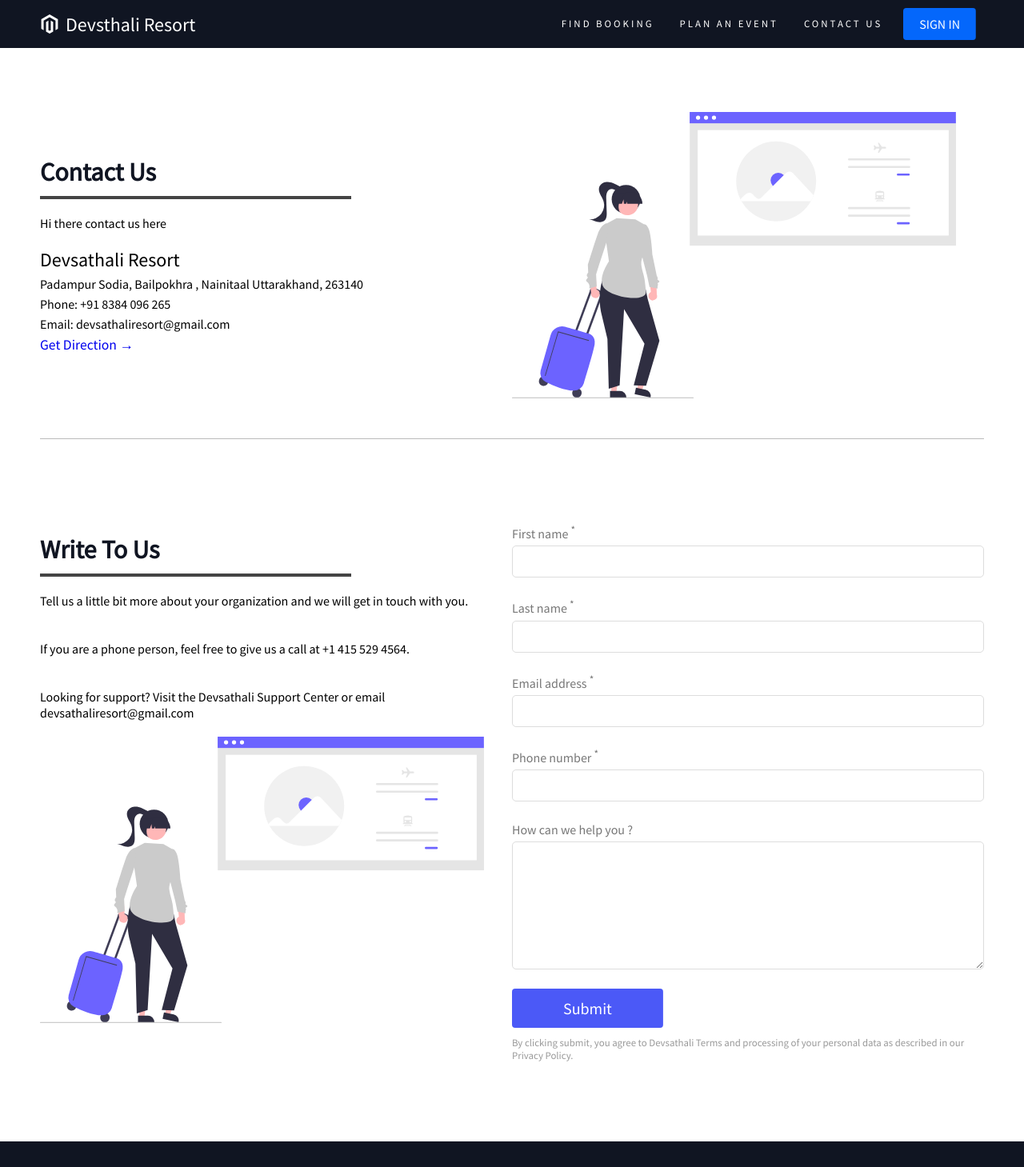
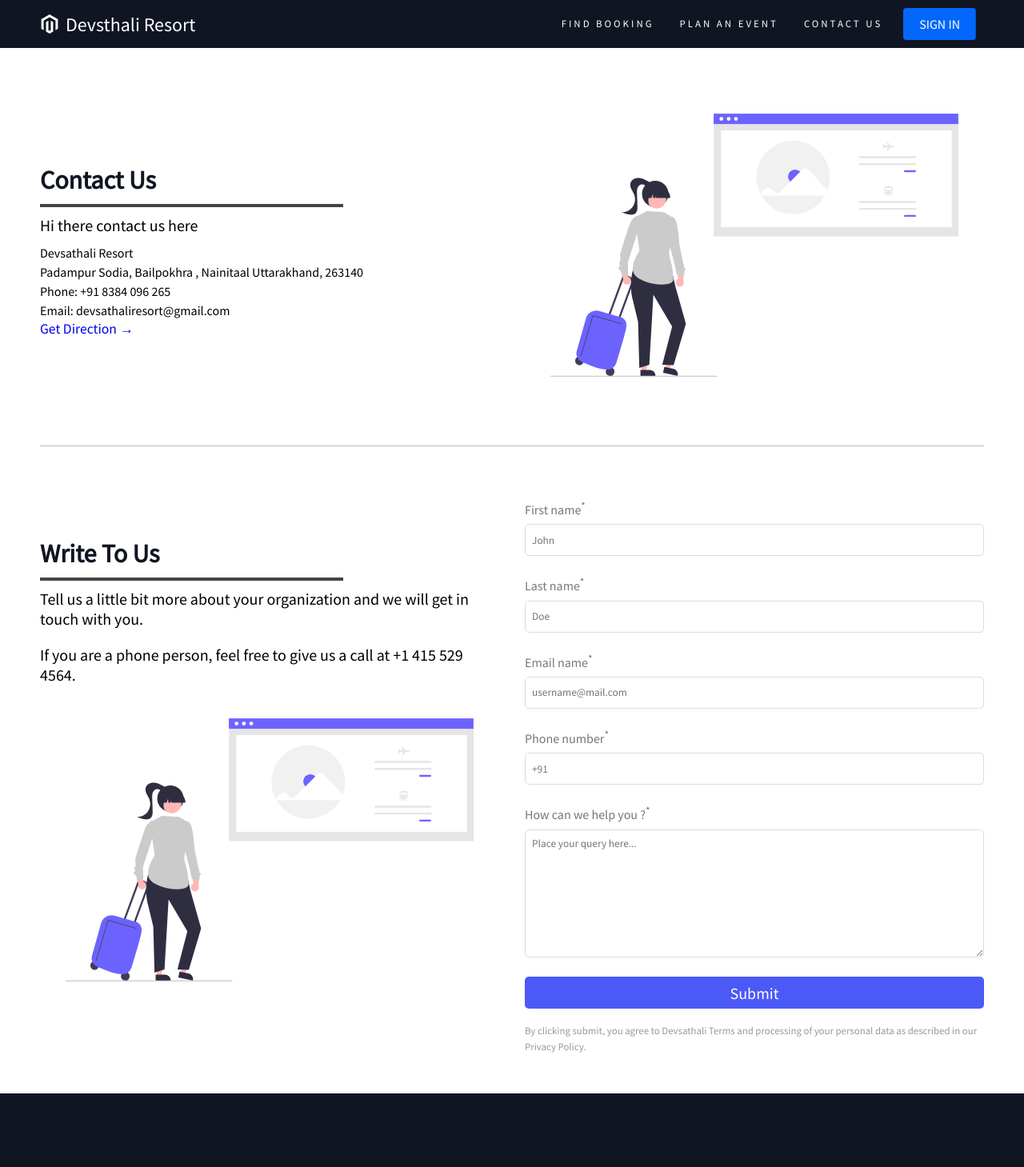
Before and after one commit to devji08/devsthali_resort, a React (Create React App) app: page /contact-us in a window 1280 px wide. Shown: the top 1459 px of the page at 80% size. Built offline with nearby package versions, Linux system fonts and the light colour scheme.

Commit message:
css modules

```diff
--- a/src/components/Carousel/Carousel.js
+++ b/src/components/Carousel/Carousel.js
@@ -1,6 +1,6 @@
 import React, {useState, useEffect, useCallback} from 'react';
 import { IoIosArrowBack, IoIosArrowForward } from 'react-icons/io'
-import './Carousel.css';
+import styles from './Carousel.module.css';
 
 const Carousel = ({slides}) => {
 
@@ -33,20 +33,20 @@ const Carousel = ({slides}) => {
     }
 
     return(
-        <div className='carousel'>
-            <IoIosArrowBack className='arrowButton left' onClick={prevSlide}/>
-            <IoIosArrowForward className='arrowButton right' onClick={nextSlide}/>
-            <div className='slideButtons'>
-                {slides.map((slide, index) => <div className='slideButtonContainer' key={index} onClick={()=>setSlide(index)}><button className ='slideButton'/></div>)}
+        <div className={styles.carousel}>
+            <IoIosArrowBack className={`${styles.arrowButton} ${styles.left}`} onClick={prevSlide}/>
+            <IoIosArrowForward className={`${styles.arrowButton} ${styles.right}`} onClick={nextSlide}/>
+            <div className={styles.slideButtons}>
+                {slides.map((slide, index) => <div className={styles.slideButtonContainer} key={index} onClick={()=>setSlide(index)}><button className ={styles.slideButton}/></div>)}
             </div>
             <ul className='slides'>
                 {slides.map((slide, index) => {
                         return (
-                            <li key = {index} className= {index === current ? 'slide active' : 'slide'} active>
-                                <img src = {slide.src} alt = {slide.alt} className='img'/>
-                                <div className='imgText'>
-                                    <h1 className='title'>{slide.title}</h1>
-                                    <h2 className='subtitle'>{slide.subtitle}</h2>
+                            <li key = {index} className= {index === current ? `${styles.slide} ${styles.active}` : styles.slide}>
+                                <img src = {slide.src} alt = {slide.alt} className={styles.img}/>
+                                <div className={styles.imgText}>
+                                    <h1 className={styles.title}>{slide.title}</h1>
+                                    <h2 className={styles.subtitle}>{slide.subtitle}</h2>
                                 </div>
                             </li>
                         )})
--- /dev/null
+++ b/src/components/ContactSection/Contact.module.css
@@ -0,0 +1,114 @@
+.container {
+    padding: 50px;
+    max-width: 1300px;
+    margin : auto;
+}
+
+.row {
+    display: flex;
+    gap: 2rem;
+    align-items: center;
+}
+
+@media screen and (max-width: 760px) {
+    .row {
+        flex-direction: column;
+    }
+}
+
+.col {
+    flex: 1;
+}
+
+.imgWrapper {
+    padding: 2rem;
+}
+
+.img {
+    max-width: 100%;
+    max-height: 500px;
+    object-fit: cover;
+}
+
+.title {
+    color: #101522;
+    padding: 10px 0;
+    border-bottom: 4px solid #444;
+    width: 66%;
+    font-size: 2rem;
+}
+
+.statement {
+    font-size: 1.25rem;
+    font-weight: normal;
+    padding: 10px 0;
+}
+
+.contactDetail {
+    padding: 2px 0;
+}
+
+.direction {
+    font-size: 1.1rem;
+    padding: 2px 0;
+    text-decoration: none;
+}
+
+.direction:hover {
+    text-decoration: underline;
+}
+
+.line {
+    border-bottom: 0.01rem solid #bbb;
+    margin: 50px 0;
+}
+
+.form {
+    width: 100%;
+}
+
+.formRow {
+    padding: .5rem 0;
+}
+
+.label {
+    display: block;
+    color: #777;
+    padding: .5rem 0;
+}
+
+.input {
+    display: block;
+    width: 100%;
+    height: 2.5rem;
+    border: 1px solid #ddd;
+    border-radius: 5px;
+    padding: .5rem;
+}
+
+.textarea {
+    display: block;
+    width: 100%;
+    height: 10rem;
+    border: 1px solid #ddd;
+    border-radius: 5px;
+    padding: .5rem;
+}
+
+.submitButton {
+    width: 100%;
+    border: none;
+    height: 2.5rem;
+    border-radius: 5px;
+    margin: 1rem 0;
+    font-size: 1.25rem;
+    padding: .5rem;
+    color: white;
+    background-color: #4B59f7;
+}
+
+.terms {
+    color: #999;
+    font-size: 0.8rem;
+    padding: 10px 0;
+}
--- a/src/components/ContactSection/ContactSection.elements.js
+++ /dev/null
@@ -1,111 +0,0 @@
-import styled from 'styled-components';
-
-export const ContactSec = styled.div`
-background: #fff;
-padding: 80px 0;
-`;
-
-export const ContactRow = styled.div`
-display: flex;
-align-items: center;
-@media screen and (max-width: 760px) {
-    flex-direction: column;
-}
-`;
-
-export const ContactCol = styled.div`
-flex: 1;
-`;
-
-export const Title = styled.h1`
-color: #101522;
-padding-bottom: 10px;
-border-bottom: 4px solid #444;
-width: 66%
-`;
-
-export const Statement = styled.p`
-padding: 20px 0;
-`;
-
-export const ContactWrapper = styled.div`
-`;
-
-export const Resort = styled.p`
-font-size: 1.5rem;
-`;
-
-export const Address = styled.p`
-padding: 5px 0;
-
-`;
-
-export const Direction = styled.a`
-text-decoration: none;
-font-size: 1.1rem;
-&:hover {
-    text-decoration: underline;
-}
-`;
-
-export const Phone = styled.p`
-
-`;
-
-export const Email = styled.p`
-padding: 5px 0;
-`;
-
-export const Line = styled.div`
-border-bottom: 0.01em solid #bbb;
-margin : 50px 0;
-`;
-
-export const ImgWrapper = styled.div`
-max-width: 555px;
-// display: flex;
-`;
-
-export const Img = styled.img`
-padding-right: 0;
-border: 0;
-max-width: 100%;
-vertical-align: middle;
-display: inline-block;
-max-height: 500px;
-`;
-
-export const FormRow = styled.div`
-flex: 1;
-// align-self: flex-start;
-padding-top: 40px;
-`;
-
-export const FormCol = styled.div`
-padding: 10px 0;
-`;
-
-export const Label = styled.p`
-padding: 5px 0;
-color: #777;
-`;
-
-export const TextField = styled.input`
-width: 100%;
-height: 40px;
-border: 1px solid #ddd;
-border-radius: 5px;
-`;
-
-export const TextArea = styled.textarea`
-width: 100%;
-height: 160px;
-border: 1px solid #ddd;
-border-radius: 5px;
-`;
-
-export const Term = styled.p`
-color: #999;
-font-size: 0.8rem;
-padding: 10px 0;
-`;
--- a/src/components/ContactSection/ContactSection.js
+++ b/src/components/ContactSection/ContactSection.js
@@ -1,77 +1,71 @@
 import React from 'react';
-import {ContactSec, ContactRow, ContactCol, Title, Statement, ContactWrapper, Resort, Address, Direction, Phone, Email, Line, ImgWrapper, Img, FormRow, FormCol, Label, TextField, TextArea, Term} from './ContactSection.elements.js';
-import { Container, Button } from '../../globalStyles';
+import styles from './Contact.module.css';
 
 const FormSec = () => {
     return(
-        <FormRow>
-            <FormCol>
-                <Label>First name <sup>*</sup></Label>
-                <TextField></TextField>
-            </FormCol>
-            <FormCol>
-                <Label>Last name <sup>*</sup></Label>
-                <TextField></TextField>
-            </FormCol>
-            <FormCol>
-                <Label>Email address <sup>*</sup></Label>
-                <TextField></TextField>
-            </FormCol>
-            <FormCol>
-                <Label>Phone number <sup>*</sup></Label>
-                <TextField></TextField>
-            </FormCol>
-            <FormCol>
-                <Label>How can we help you ?</Label>
-                <TextArea></TextArea>
-            </FormCol>
-            <FormCol>
-                <Button big fontBig>Submit</Button>
-                <Term>By clicking submit, you agree to Devsathali Terms and processing of your personal data as described in our Privacy Policy.</Term>
-            </FormCol>
-        </FormRow>
+        <form className={styles.form}>
+            <div className={styles.formRow}>
+                <label className={styles.label} for='firstname'>First name<sup>*</sup></label>
+                <input className={styles.input} type='text' name = 'firstname' id = 'firstname' placeholder='John' required/>
+            </div>
+            <div className={styles.formRow}>
+                <label className={styles.label} for='lastname'>Last name<sup>*</sup></label>
+                <input className={styles.input} type='text' name = 'lastname' id = 'lastname' placeholder='Doe' required/>
+            </div>
+            <div className={styles.formRow}>
+                <label className={styles.label} for='email'>Email name<sup>*</sup></label>
+                <input className={styles.input} type='email' name = 'email' id = 'email' placeholder='username@mail.com' required/>
+            </div>
+            <div className={styles.formRow}>
+                <label className={styles.label} for='phone'>Phone number<sup>*</sup></label>
+                <input className={styles.input} type='tel' name = 'phone' id = 'phone' placeholder='+91' required/>
+            </div>
+            <div className={styles.formRow}>
+                <label className={styles.label} for='query'>How can we help you ?<sup>*</sup></label>
+                <textarea className={styles.textarea} name = 'query' id = 'query' placeholder='Place your query here...' required/>
+            </div>
+            <button className={styles.submitButton} type='submit'>Submit</button>
+            <span className={styles.terms}>By clicking submit, you agree to Devsathali Terms and processing of your personal data as described in our Privacy Policy.</span>
+        </form>
     )
 }
 
 const ContactSection = ({title, statement, resort, address, direction, phone, email, img, alt, title2, statement2, statement3, statement4}) => {
     return (
-        <>
-        <ContactSec>
-            <Container>
-                <ContactRow>
-                    <ContactCol>
-                        <Title>{title}</Title>
-                        <Statement>{statement}</Statement>
-                        <ContactWrapper>
-                            <Resort>{resort}</Resort>
-                            <Address>{address}</Address>
-                            <Phone>Phone: {phone}</Phone>
-                            <Email>Email: {email}</Email>
-                            <Direction href = {direction} target = "_blank">Get Direction →</Direction>
-                        </ContactWrapper>
-                    </ContactCol>
-                    <ContactCol>
-                        <ImgWrapper>
-                            <Img src = {img} alt = {alt}></Img>
-                        </ImgWrapper>
-                    </ContactCol>
-                </ContactRow>
-                <Line></Line>
-                <ContactRow>
-                    <ContactCol>
-                        <Title>{title2}</Title>
-                        <Statement>{statement2}</Statement>
-                        <Statement>{statement3}</Statement>
-                        <Statement>{statement4}</Statement>
-                        <ImgWrapper>
-                            <Img src = {img} alt = {alt}></Img>
-                        </ImgWrapper>
-                    </ContactCol>
-                        <FormSec/>
-                </ContactRow>
-            </Container>
-        </ContactSec>
-        </>
+        <div className={styles.container}>
+            <div className={styles.row}>
+                <div className={styles.col}>
+                    <h1 className={styles.title}>{title}</h1>
+                    <h2 className={styles.statement}>{statement}</h2>
+                    <div className={styles.contactWrapper}>
+                        <p className={styles.contactDetail}>{resort}</p>
+                        <p className={styles.contactDetail}>{address}</p>
+                        <p className={styles.contactDetail}>Phone: {phone}</p>
+                        <p className={styles.contactDetail}>Email: {email}</p>
+                        <a className={styles.direction} href={direction} target = '_blank' rel='noreferrer'>Get Direction →</a>
+                    </div>
+                </div>
+                <div className={styles.col}>
+                    <div className={styles.imgWrapper}>
+                        <img className={styles.img} src={img} alt = 'something'/>
+                    </div>
+                </div>
+            </div>
+            <div className={styles.line}></div>
+            <div className={styles.row}>
+                <div className={styles.col}>
+                    <h1 className={styles.title}>{title2}</h1>
+                    <h2 className={styles.statement}>{statement2}</h2>
+                    <h2 className={styles.statement}>{statement3}</h2>
+                    <div className={styles.imgWrapper}>
+                        <img className={styles.img} src = {img} alt='something'/>
+                    </div>
+                </div>
+                <div className={styles.col}>
+                    <FormSec/>
+                </div>
+            </div>
+        </div>
     )
 }
 
```
Also changed, not shown: src/components/Carousel/Carousel.module.css (renamed from src/components/Carousel/Carousel.css).
